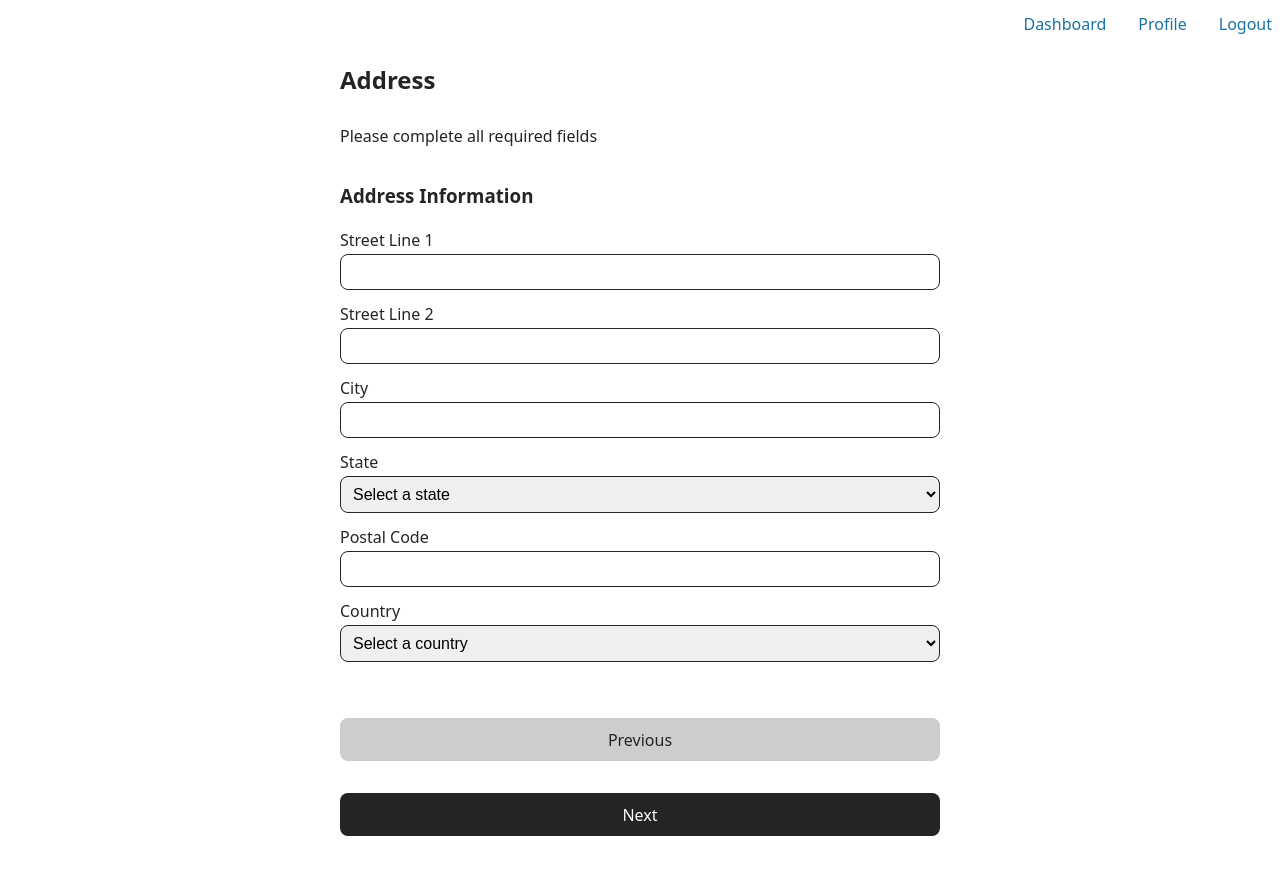
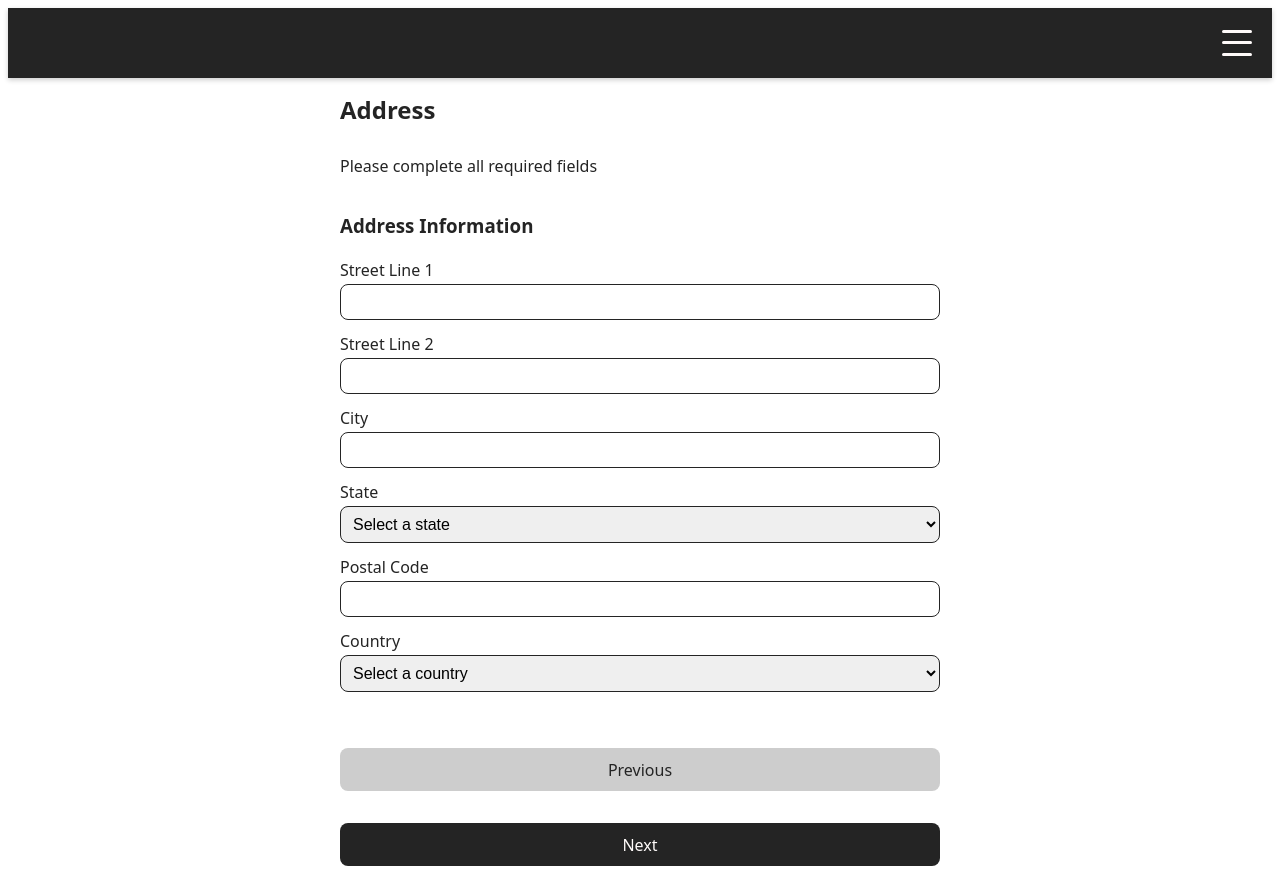
Before and after one commit to yusufalp/program-platform-client, a React (Vite) app: page /profile-form in a window 1280 px wide. Before the commit the page ends 852 px from the top, so only its background shows below. Built offline with nearby package versions, Linux system fonts and the light colour scheme; sample sign-in values are in the browser's storage.

Commit message:
add a menu dropdown and style it

```diff
--- a/src/App.css
+++ b/src/App.css
@@ -50,3 +50,132 @@
     width: 600px;
   }
 }
+
+/* --- Global Navigation Styles --- */
+.header-nav {
+  display: flex;
+  justify-content: flex-end;
+  align-items: center;
+  padding: 10px 20px;
+  background-color: var(--dark-bg-color);
+  color: var(--light-text-color);
+  box-shadow: 0 2px 5px rgba(0, 0, 0, 0.2);
+  min-height: 50px;
+}
+
+.header-logo a {
+  color: var(--light-text-color);
+  text-decoration: none;
+  font-weight: bold;
+  font-size: 1.3em;
+}
+
+/* --- Logged Out Links Styles --- */
+.header-logged-out-links {
+  list-style: none;
+  margin: 0;
+  padding: 0;
+  display: flex;
+  gap: 20px;
+}
+
+.header-logged-out-links li a {
+  color: var(--light-text-color);
+  text-decoration: none;
+  padding: 8px 12px;
+  border-radius: 5px;
+  transition: background-color 0.3s ease;
+}
+
+.header-logged-out-links li a:hover {
+  background-color: var(--dark-bg-color);
+}
+
+/* --- Logged In Burger Menu Container --- */
+.header-logged-in {
+  position: relative; /* Essential for positioning the dropdown menu */
+  display: flex; /* Allows button and menu to be flexible */
+  align-items: center;
+}
+
+/* --- Burger Menu Icon Styles --- */
+.burger-menu-icon {
+  display: flex; /* Make it visible */
+  flex-direction: column; /* Stack the bars vertically */
+  justify-content: space-around; /* Distribute bars evenly */
+  width: 30px; /* Width of the burger icon */
+  height: 34px; /* Height of the burger icon */
+  background: transparent;
+  border: none;
+  cursor: pointer;
+  padding: 0;
+  z-index: 1001; /* Ensure icon is above the dropdown menu */
+  outline: none; /* Remove default outline on focus if desired */
+}
+
+.burger-bar {
+  width: 100%;
+  height: 3px;
+  background-color: var(--light-text-color);
+  border-radius: 2px;
+  transition: all 0.3s ease-in-out; /* Smooth transition for bar transformation */
+}
+
+/* Optional: Burger Icon Animation (transforms to an 'X' when open) */
+.burger-menu-icon.open .burger-bar:nth-child(1) {
+  transform: translateY(11px) rotate(45deg);
+}
+
+.burger-menu-icon.open .burger-bar:nth-child(2) {
+  opacity: 0; /* Hide the middle bar */
+}
+
+.burger-menu-icon.open .burger-bar:nth-child(3) {
+  transform: translateY(-11px) rotate(-45deg);
+}
+
+/* --- Burger Menu Items (Dropdown) Styles --- */
+.burger-menu-items {
+  list-style: none;
+  margin: 0;
+  padding: 10px 0;
+  background-color: var(--dark-bg-color);
+  min-width: 180px;
+  box-shadow: 0 4px 8px rgba(0, 0, 0, 0.2);
+  border-radius: 5px;
+
+  position: absolute;
+  top: calc(100% + 10px);
+  right: 0;
+
+  display: flex;
+  flex-direction: column;
+  gap: 8px;
+
+  opacity: 0;
+  /* visibility: hidden; */
+  transform: translateY(-20px);
+  transition: opacity 0.3s ease-out, transform 0.3s ease-out,
+    visibility 0.3s ease-out;
+  z-index: 1000;
+}
+
+.burger-menu-items.open {
+  opacity: 1;
+  visibility: visible;
+  transform: translateY(0);
+}
+
+nav li a {
+  display: block;
+  padding: 8px 15px;
+  color: var(--light-text-color);
+  text-decoration: none;
+  transition: background-color 0.2s ease;
+}
+
+nav li a:hover {
+  background-color: var(--secondary-color);
+  color: var(--dark-text-color);
+  text-decoration: none;
+}
--- a/src/common/components/Header.tsx
+++ b/src/common/components/Header.tsx
@@ -1,41 +1,74 @@
-import { useContext } from "react";
+import { useContext, useState } from "react";
 import { Link, useNavigate } from "react-router-dom";
 import { AuthContext } from "../../context/AuthContext";
 
 export default function Header() {
   const auth = useContext(AuthContext);
+  const navigate = useNavigate();
 
-  const navigate = useNavigate();
+  const [isMenuOpen, setIsMenuOpen] = useState(false);
+
+  const toggleMenu = () => {
+    setIsMenuOpen((prevState) => !prevState);
+  };
 
   const handleLogout = (e: React.MouseEvent<HTMLAnchorElement, MouseEvent>) => {
     e.preventDefault();
 
     auth?.logout();
-
     navigate("/login");
+    setIsMenuOpen(false);
   };
 
   return (
-    <nav>
+    <nav className="header-nav">
       {auth?.token ? (
-        <ul>
+        <div className="header-logged-in">
+          <button
+            className={`burger-menu-icon ${isMenuOpen ? "open" : ""}`}
+            onClick={toggleMenu}
+            aria-expanded={isMenuOpen}
+            aria-controls="main-navigation-menu"
+            aria-label="Toggle navigation menu"
+          >
+            <span className="burger-bar"></span>
+            <span className="burger-bar"></span>
+            <span className="burger-bar"></span>
+          </button>
+          <ul className={`burger-menu-items ${isMenuOpen ? "open" : ""}`}>
             <li>
-            <Link to={`/dashboard/${auth.user?._id}`}>Dashboard</Link>
+              <Link
+                to="/dashboard"
+                onClick={() => setIsMenuOpen(false)}
+              >
+                Dashboard
+              </Link>
             </li>
             <li>
-            <Link to={`/profile/${auth.user?._id}`}>Profile</Link>
+              <Link
+                to="/profile"
+                onClick={() => setIsMenuOpen(false)}
+              >
+                Profile
+              </Link>
             </li>
             {auth.user?.role === "applicant" && (
               <li>
-              <Link to={`/application/${auth.user?._id}`}>Application</Link>
+                <Link
+                  to="/application"
+                  onClick={() => setIsMenuOpen(false)}
+                >
+                  Application
+                </Link>
               </li>
             )}
             <li>
-            <Link to="/login" onClick={handleLogout}>
+              <Link to="" onClick={handleLogout}>
                 Logout
               </Link>
             </li>
           </ul>
+        </div>
       ) : (
         <ul>
           <li>
```
Lines whose indentation alone changed are shown as unchanged.
